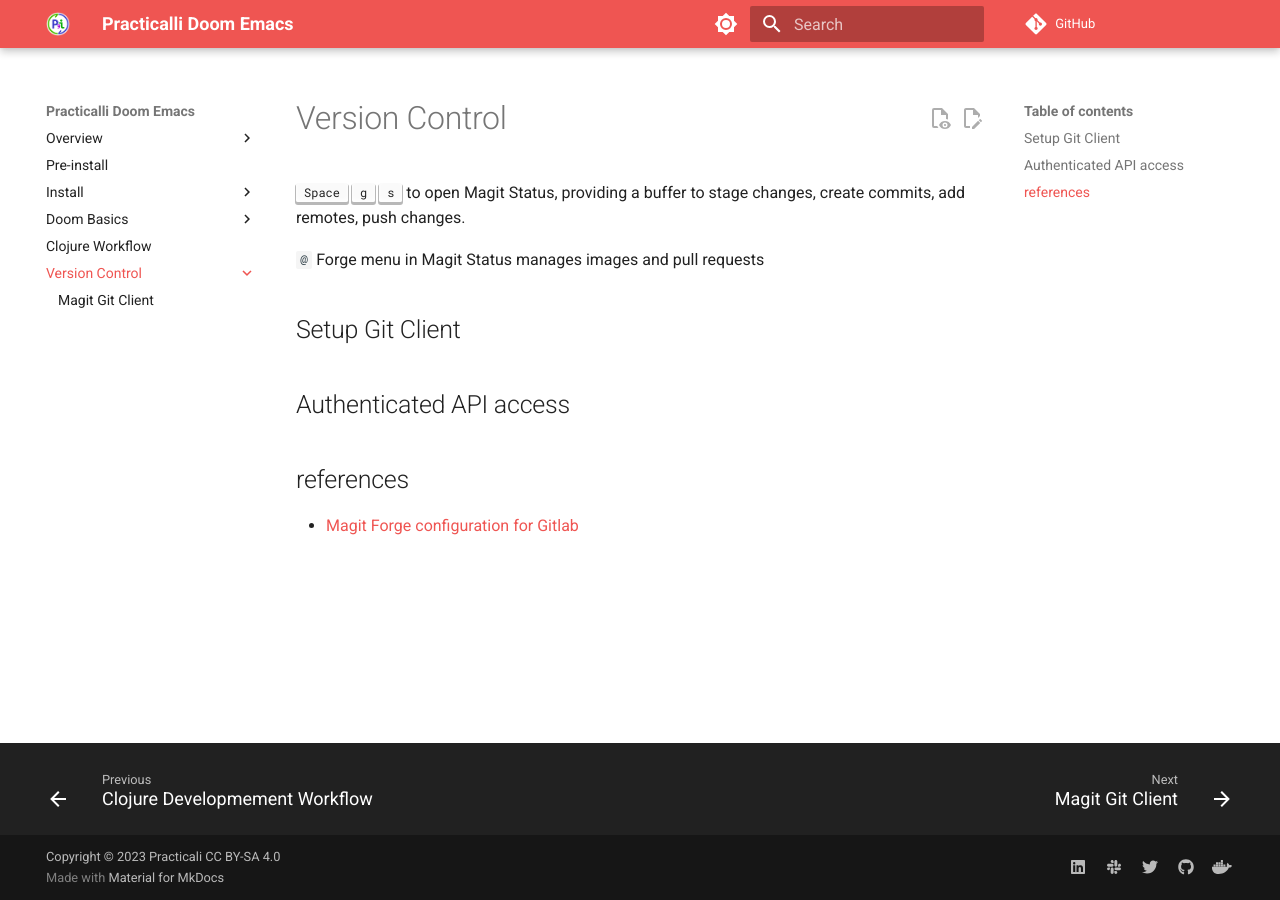
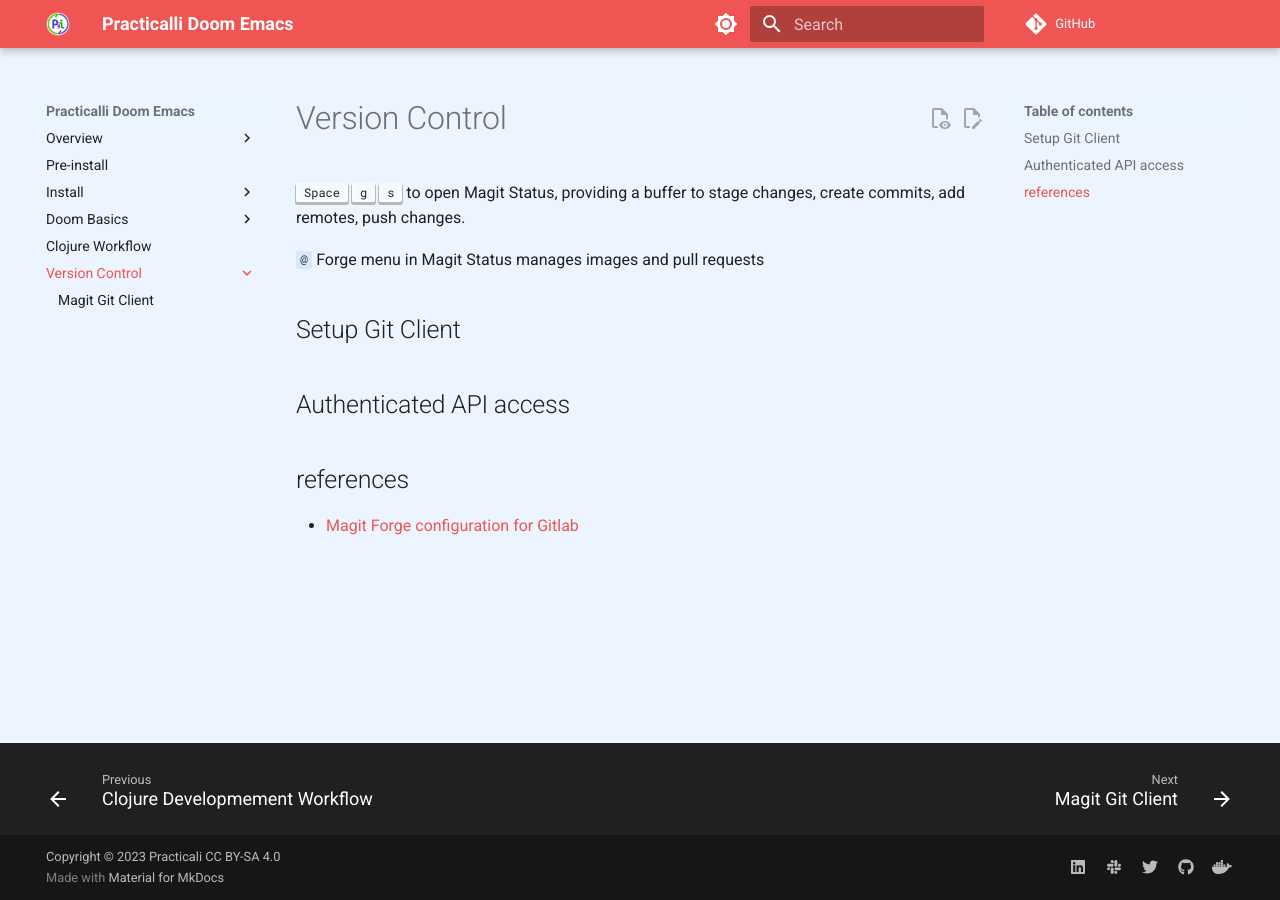
Before and after one commit to practicalli/doom-emacs, an MkDocs documentation site: the page built from docs/version-control/index.md, in a window 1280 px wide. Built offline with MkDocs 1.6.1 and Material for MkDocs 9.7.7, drawn with Linux system fonts in a browser that asks for light colours; plug-ins that fetch from the network failed and are left out; comment, search, counter and statistics services are not loaded.

Commit message:
mkdocs: extra.css configuration

```diff
--- /dev/null
+++ b/docs/assets/stylesheets/extra.css
@@ -0,0 +1,7 @@
+[data-md-color-scheme="default"] {
+  --md-default-bg-color: hsla(208, 100%, 96%, 0.94);
+  --md-code-bg-color: hsla(208, 80%, 88%, 0.64);
+  --md-code-hl-color: hsla(208, 88%, 80%, 0.92);
+  --md-admonition-bg-color: hsla(208, 80%, 92%, 0.92);
+  --md-typeset-kbd-color: hsla(208, 100%, 98%, 0.98);
+}
--- a/mkdocs.yml
+++ b/mkdocs.yml
@@ -17,8 +17,6 @@
   name: material
   logo: assets/images/practicalli-logo.png
   favicon: assets/favicon.svg
-  extra_css:
-    - stylesheets/extra.css
   features:
     - announce.dismiss
     - content.action.edit
@@ -55,7 +53,7 @@
   # custom_dir: overrides
 
 extra_css:
-  - stylesheets/extra.css
+  - assets/stylesheets/extra.css
 
 ## Additional styling
 markdown_extensions:
```
